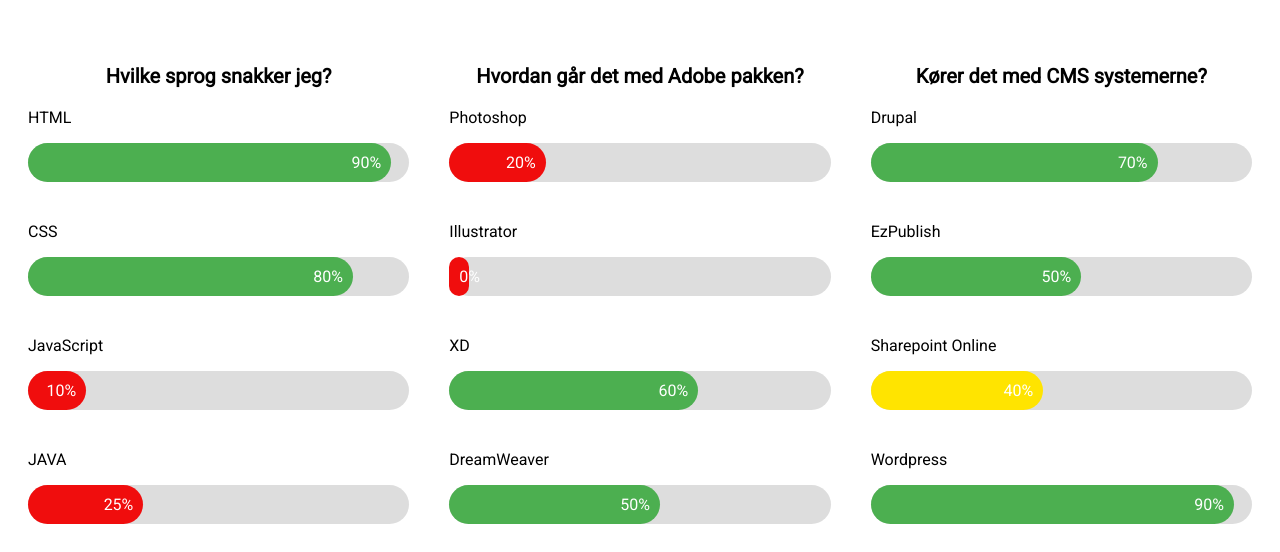
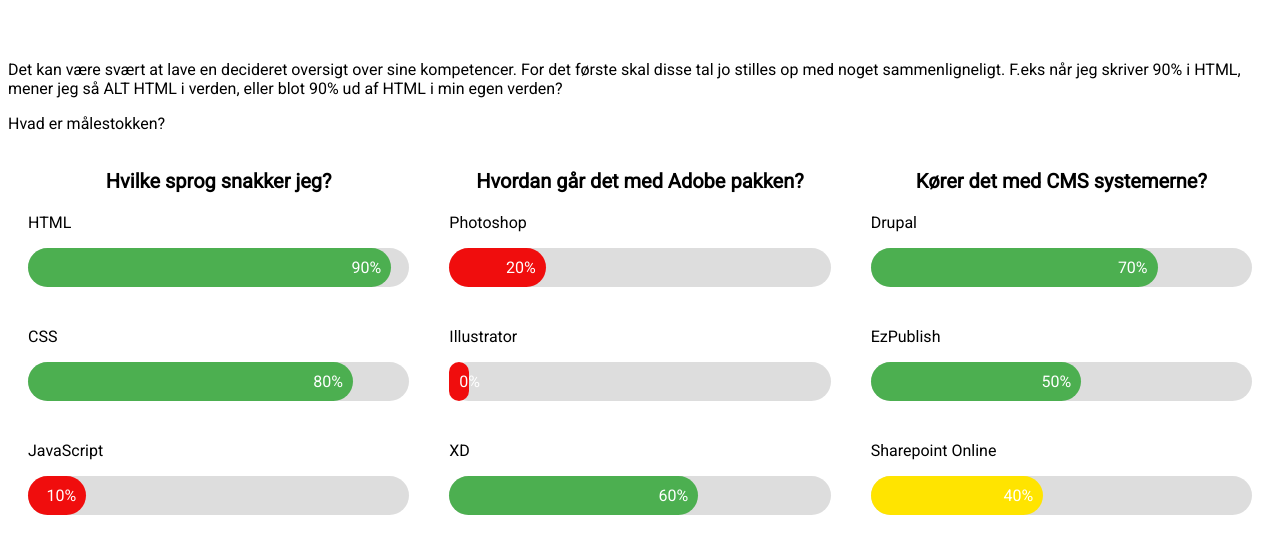
Before and after one commit to MarkiiMedia/portfolio, a plain HTML site: page pages/kompetencer.html in a window 1280 px wide. Shown: the part 231-783 px from the top of the page. Drawn offline with Linux system fonts and the light colour scheme.

Commit message:
tekst til kompetencer
mangler at definere hvad mine kompetencer faktisk er

```diff
--- a/pages/kompetencer.html
+++ b/pages/kompetencer.html
@@ -26,6 +26,9 @@
 
 	<h1>Kompetencer</h1>
 <div class="kompetencer_container">
+
+	<p>Det kan være svært at lave en decideret oversigt over sine kompetencer. For det første skal disse tal jo stilles op med noget sammenligneligt. F.eks når jeg skriver 90% i HTML, mener jeg så ALT HTML i verden, eller blot 90% ud af HTML i min egen verden?</p>
+	<p>Hvad er målestokken?</p>
 	<!-- test til flexbox -->
 <div class="flex_grid_kompetencer">
   <div class="col_kompetencer">
```
